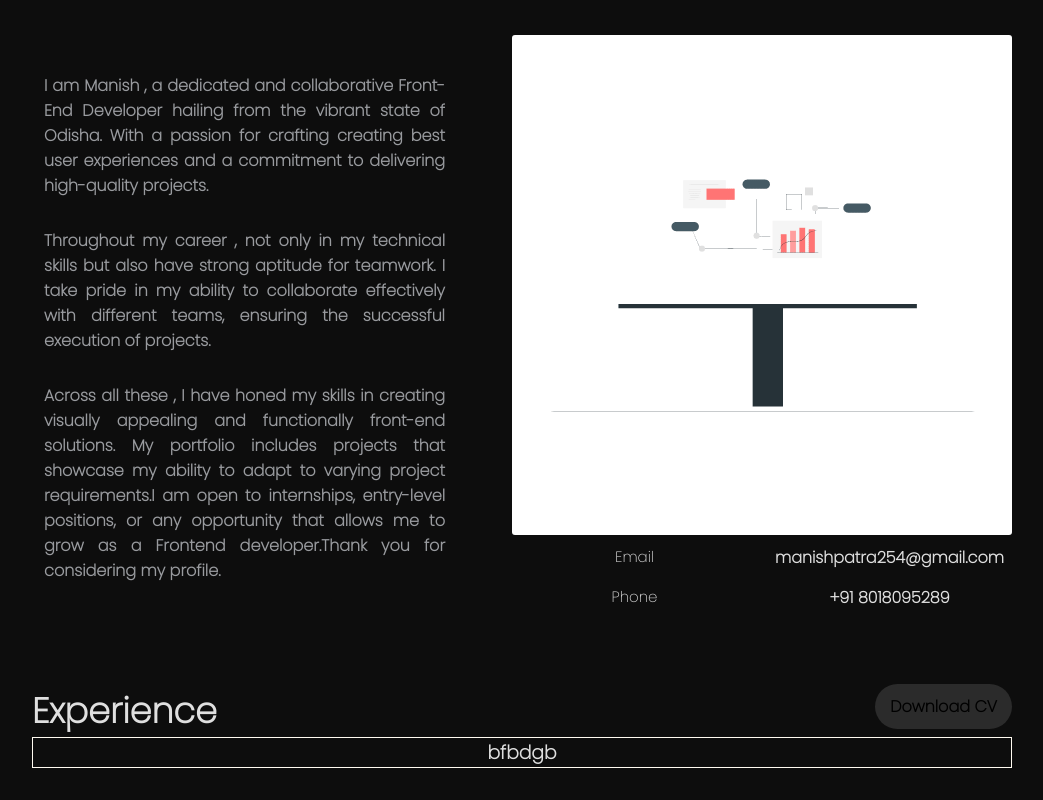
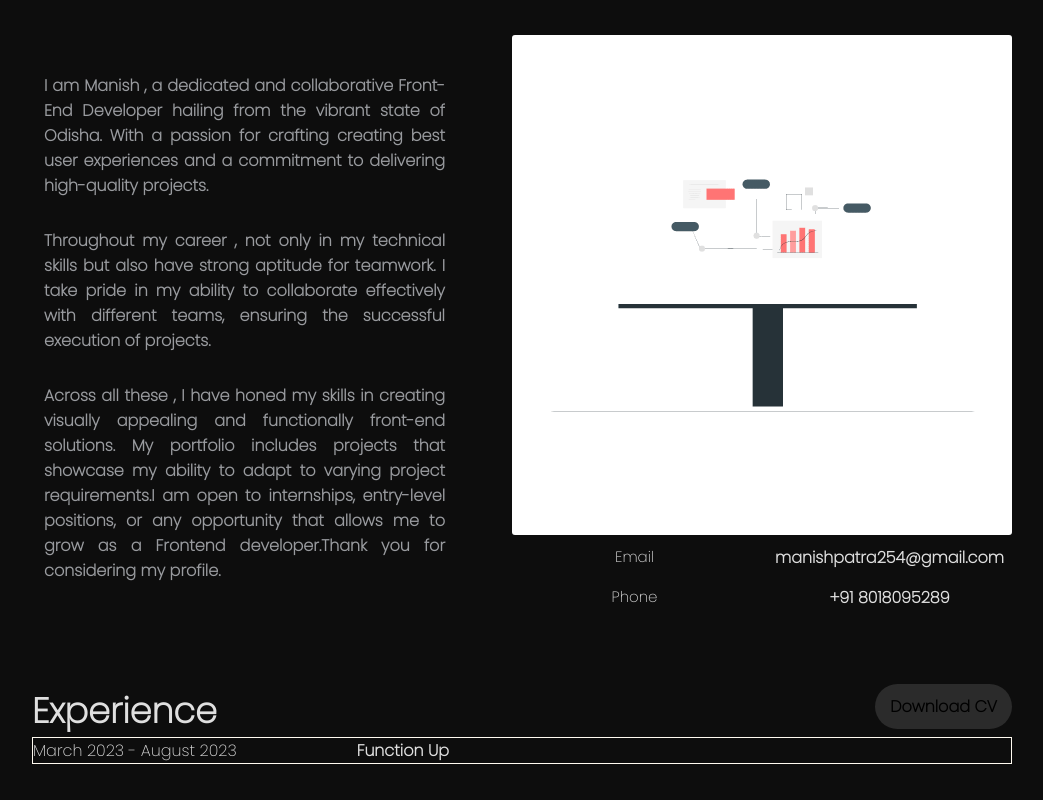
Before and after one commit to ManishKuPatra254/My-New-Portfolio, a React (Vite) app: page /about in a window 1280 px wide. Shown: the part 215-1015 px from the top of the page, without its empty margins (118-1161 px from the left). Built offline with nearby package versions, Linux system fonts and the light colour scheme.

Commit message:
added experience

```diff
--- a/src/About/About.jsx
+++ b/src/About/About.jsx
@@ -63,7 +63,8 @@ function About() {
                         <a href={resume} target='blank'><button>Download CV</button></a>
                     </div>
                     <div className={style.experience_detail_s}>
-                      <h3>bfbdgb</h3>
+                        <p>March 2023 - August 2023</p>
+                        <h4>Function Up</h4>
                     </div>
                 </div>
             </div>
--- a/src/About/About.module.css
+++ b/src/About/About.module.css
@@ -102,8 +102,11 @@
     cursor: pointer;
 }
 
-.experience_detail_s{
-     border: 1px solid floralwhite;
+.experience_detail_s {
+    border: 1px solid floralwhite;
+    display: flex;
+    align-items: center;
+    gap: 120px;
 }
 
 @media screen and (max-width:1100px) {
@@ -156,7 +159,7 @@
         font-size: 28px;
     }
 
-    .sub_experience_about button{
+    .sub_experience_about button {
         font-size: 15px;
     }
 
```
